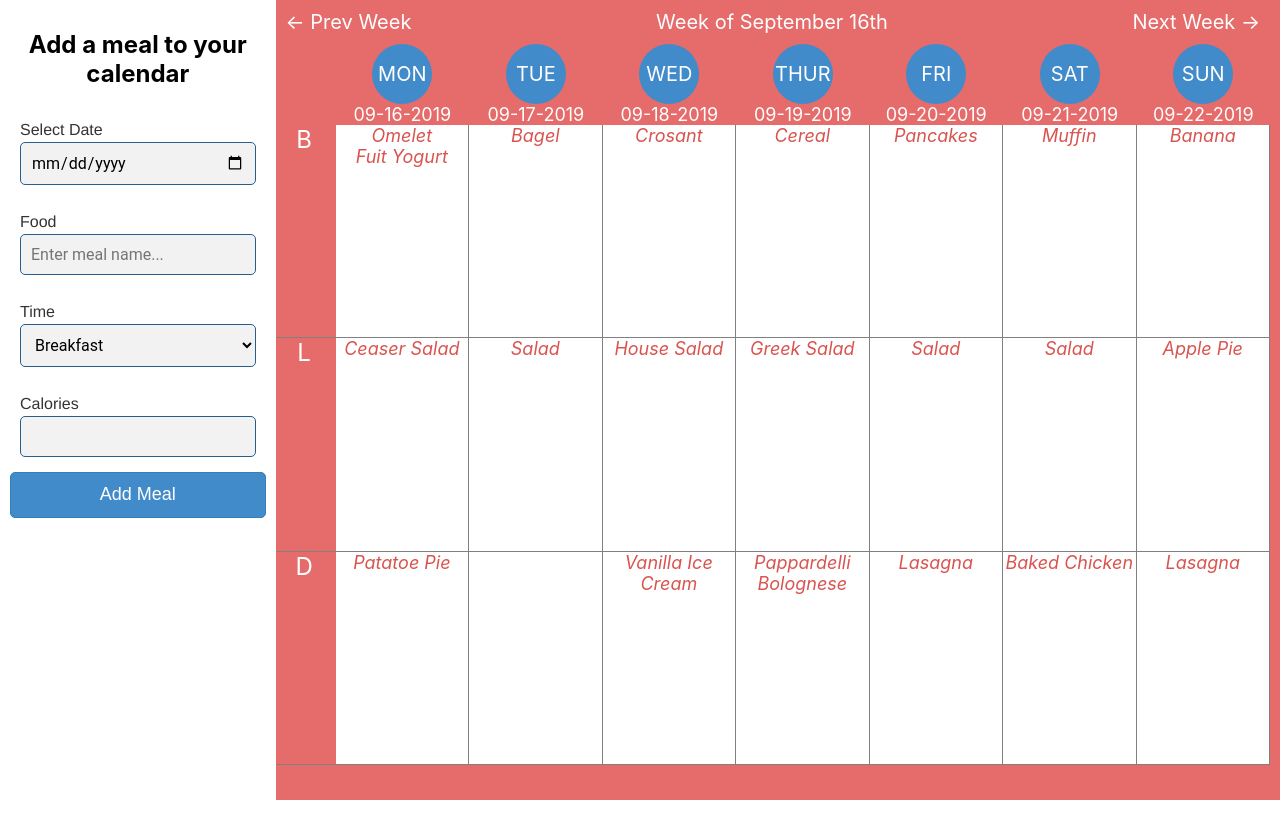
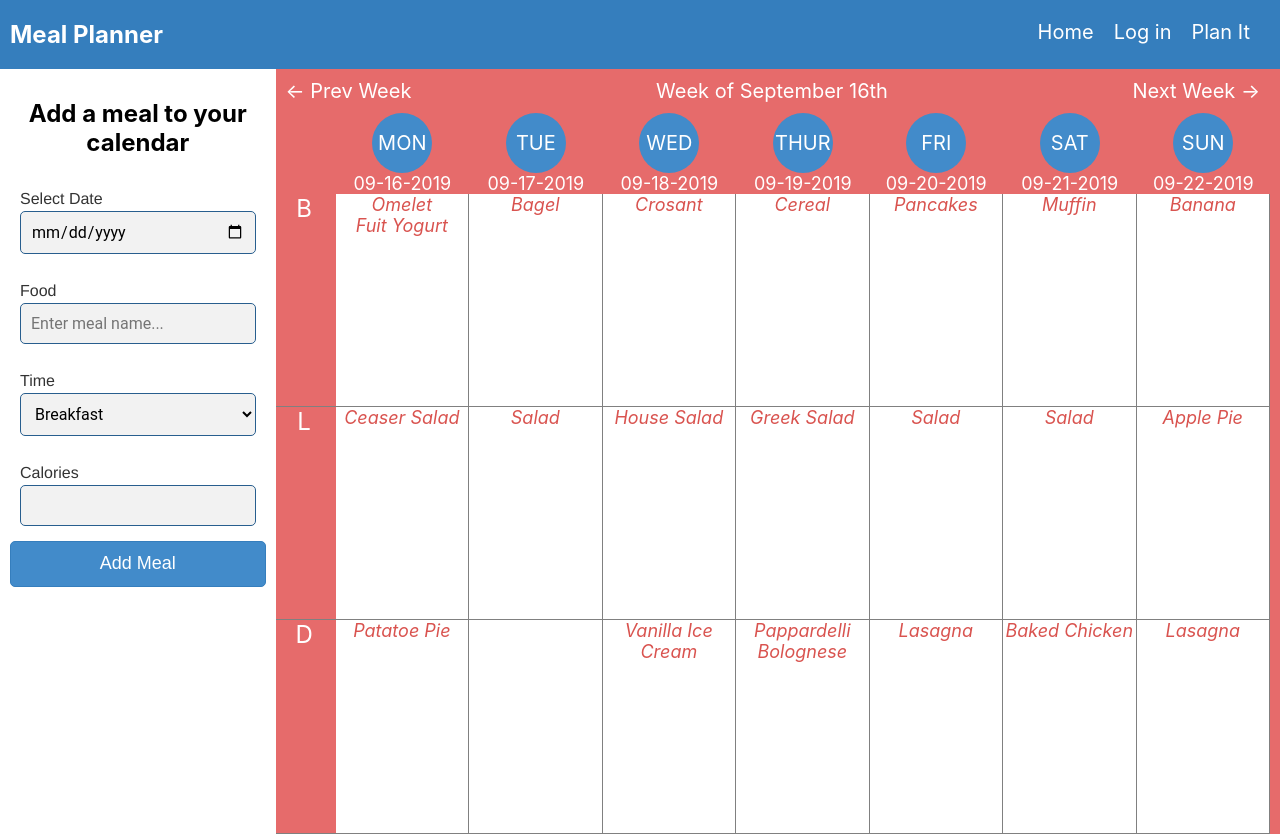
Before and after one commit to muzhaqi16/meal-planner-react, a React (Create React App) app: page /planner in a window 1280 px wide. Before the commit the page ends 800 px from the top, so only its background shows below. Built offline with nearby package versions, Linux system fonts and the light colour scheme; the HTML template or start-up script is replaced by a standard one.

Commit message:
add navigation header

```diff
--- a/src/components/Calendar/Calendar.css
+++ b/src/components/Calendar/Calendar.css
@@ -12,12 +12,8 @@ li {
     list-style: none;
     display: inline-block;
 }
-.calendar {
-    height: 100vh;
-}
 .timeline {
     display: flex;
-    height: 100vh;
 }
 .input {
     padding: 10px;
--- /dev/null
+++ b/src/components/Header/Header.css
@@ -0,0 +1,13 @@
+header {
+    display: flex;
+    justify-content: space-between;
+    align-items: flex-start;
+    padding: 0 10px;
+    background-color: #357ebd;
+}
+header a{
+    color: white;
+}
+nav a{
+    padding: 10px;
+}
--- a/src/components/Header/Header.js
+++ b/src/components/Header/Header.js
@@ -1,7 +1,19 @@
 import React from 'react';
+import { Link } from "react-router-dom";
+import './Header.css'
 
 export default class Header extends React.Component {
     render() {
-        return (<></>)
+        return (
+            <header>
+                <div id="logo">
+                    <h2><a href="index.html">Meal Planner</a></h2>
+                </div>
+                <nav>
+                    <Link to="/">Home</Link>
+                    <Link to="signin">Log in</Link>
+                    <Link to="planner">Plan It</Link>
+                </nav>
+            </header>)
     }
 }
```
